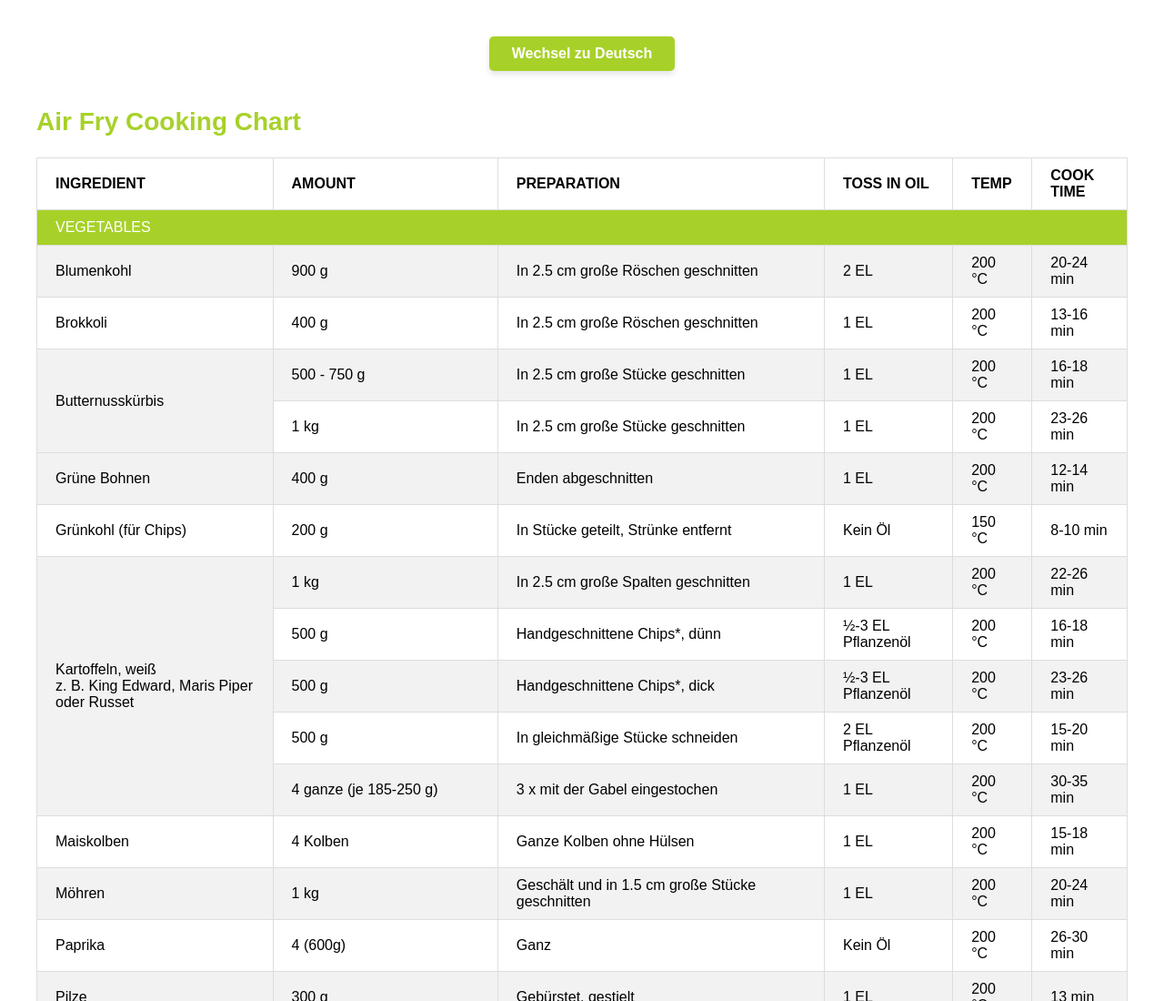
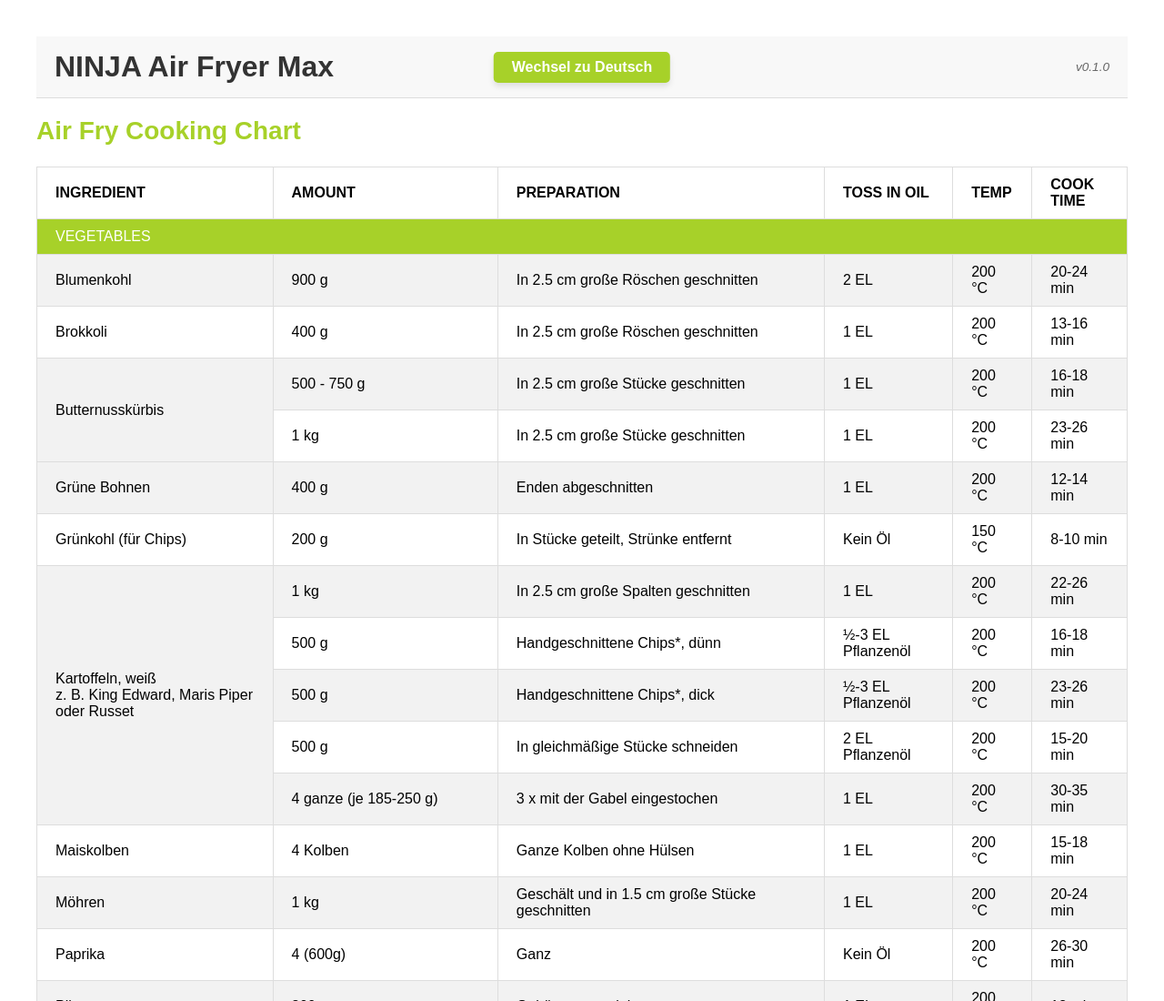
Before and after one commit to ksw1984/ninja-cooking-chart, a plain HTML site: page index.html in a window 1280 px wide. Shown: the top 1100 px of the page at 91% size. Drawn offline with Linux system fonts and the light colour scheme.

Commit message:
add top bar with heading and version

```diff
--- a/css/styles.css
+++ b/css/styles.css
@@ -51,14 +51,38 @@ h2 {
     margin-top: 20px;
 }
 
+.top-bar {
+    display: flex;
+    justify-content: space-between;
+    align-items: center;
+    padding: 15px 20px;
+    background-color: #f8f8f8;
+    border-bottom: 1px solid #ddd;
+}
+
+
+.version {
+    font-size: 0.85rem;
+    color: #666;
+    font-style: italic;
+}
+
+.site-title {
+    font-size: 2rem;
+    font-weight: bold;
+    color: #333;
+    margin: 0;
+}
+
 .language-switch {
-  display: block; /* Macht den Button zum Blockelement */
-  margin: 0 auto 40px auto; /* Zentriert horizontal, unten Abstand */
-  padding: 10px 25px;
+    position: absolute; /* position it relative to .top-bar */
+    left: 50%;
+    transform: translateX(-50%); /* perfectly center horizontally */
+    padding: 8px 20px;
     font-size: 16px;
     font-weight: bold;
     color: #ffffff;
-  background-color: #a7d129; /* Grün passend zur Header-Row */
+    background-color: #a7d129;
     border: none;
     border-radius: 5px;
     cursor: pointer;
@@ -67,5 +91,5 @@ h2 {
 }
 
 .language-switch:hover {
-  background-color: #8cb020; /* Etwas dunkler beim Hover */
+    background-color: #8cb020;
 }
--- a/index.html
+++ b/index.html
@@ -9,9 +9,12 @@
         <link rel="stylesheet" href="css/styles.css">
     </head>
   <body>
-    <header>
-        <button class="language-switch" id="lang-switch">Switch to English</button>
-    </header>
+    <header class="top-bar">
+    <h1 class="site-title">NINJA Air Fryer Max</h1>
+      <div class="version" id="app-version"></div>
+
+      <button class="language-switch" id="lang-switch">Switch to English</button>
+  </header>
     <main>
       <!-- XXXXXXXXXXXXXXXXXXXXXXXXXXXXXXXXXXXXXXXXXXXXXXXXXXXXXXXXXXXXXXXXXXXXXXXXXXXXXXXXXXXXXXXXXXXX -->
       <h2 id="header_air_fry"></h2>
--- a/js/script.js
+++ b/js/script.js
@@ -50,3 +50,10 @@ document.addEventListener("DOMContentLoaded", () => {
   // Initial render
   loadTables(currentLang);
 });
+
+fetch('version.json')
+  .then(response => response.json())
+  .then(data => {
+    document.getElementById('app-version').textContent = `v${data.version}`;
+  })
+  .catch(err => console.error('Error loading version:', err));
--- /dev/null
+++ b/version.json
@@ -0,0 +1,3 @@
+{
+  "version": "0.1.0"
+}
```
Lines whose indentation alone changed are shown as unchanged.
